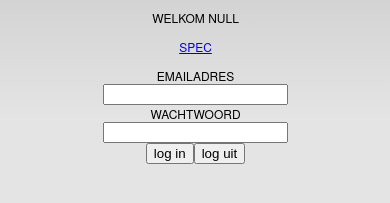
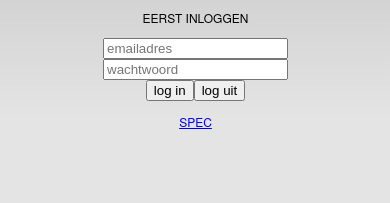
Before and after one commit to greald/transportradar, a website: page www/index.html in a window 390 px wide. Shown: the part 313-516 px from the top of the page. Drawn offline with Linux system fonts and the light colour scheme; some packages are replaced by stand-ins of ours.

Commit message:
Add files via upload

```diff
--- a/www/index.html
+++ b/www/index.html
@@ -48,13 +48,9 @@
             <p class="event listening blink">Device Aansluiten</p>
             <p class="event received blink">Device is Klaar</p>
             <p id="auth"></p>
-            <!--p><a href="https://citytransportservice.nl/bezorgradar/?start/onderweg" target="_self">onderweg</a></p-->
-            <p><a href="spec.html">spec</a></p>
-            <!--p><a href="p2.html">linktest</a></p>
-            <p><a href="window.open('https://citytransportservice.nl/bezorgradar/?start/onderweg', '_system');">onderweg</a></p-->
             <form>
-            	Emailadres <input id="user" name="user" />
-            	<br/>Wachtwoord <input id="password" name="password" type="password" />
+            	<input id="user" name="user" placeholder="emailadres " />
+            	<br/><input id="password" name="password" type="password" placeholder="wachtwoord " />
             	<br/><input id="login" type="button" onclick="inloggen();" value="log in"></input><input id="loguit" type="button" onclick="uitloggen();" value="log uit"></input>
             </form>
             <script>
@@ -63,16 +59,25 @@
 
             	function checkAuth()
             	{
+					window.ingelogd = false;
 					//var value = privee.getItem(key); // Pass a key name to get its value.
-	            	if(window.privee.getItem("user") !== undefined)
+	            	if(window.privee.getItem("user") !== undefined
+	            	&& window.privee.getItem("user") !== null
+	            	&& window.privee.getItem("user") !== "")
 	            	{
 	            		window.document.getElementById('user').value = window.privee.getItem("user");
 	            		window.ingelogd = true;
 	            	}
-	            	if(window.privee.getItem("password") !== undefined)
+	            	if(window.privee.getItem("password") !== undefined
+	            	&& window.privee.getItem("password") !== null
+	            	&& window.privee.getItem("password") !== "")
 	            	{
 	            		window.document.getElementById('password').value = window.privee.getItem("password");
 	            		window.ingelogd = window.ingelogd && true;
+	            	}
+	            	else
+	            	{
+	            		window.ingelogd = false;
 	            	}
 
 	            	if(window.ingelogd)
@@ -103,6 +108,10 @@
             		checkAuth();
             	}
             </script>
+            <!--p><a href="https://citytransportservice.nl/bezorgradar/?start/onderweg" target="_self">onderweg</a></p-->
+            <p><a href="spec.html">spec</a></p>
+            <!--p><a href="p2.html">linktest</a></p>
+            <p><a href="window.open('https://citytransportservice.nl/bezorgradar/?start/onderweg', '_system');">onderweg</a></p-->
         </div>
     </div>
     <script type="text/javascript" src="cordova.js"></script>
```
